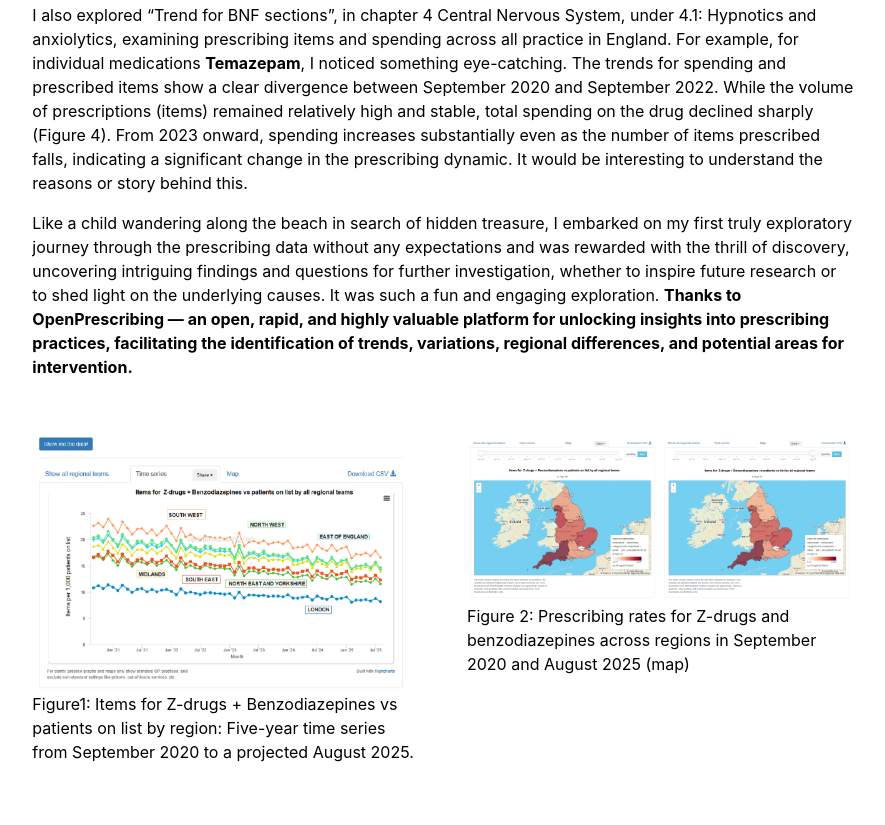
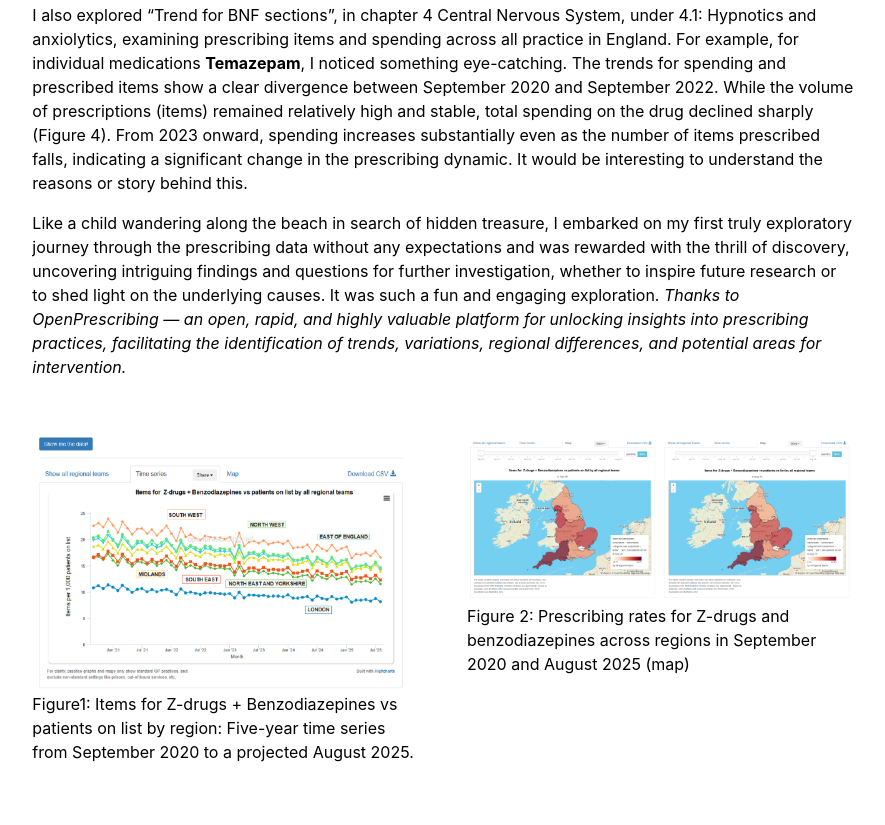
Before and after one commit to qwenww/qwenww.github.io, a plain HTML site: page posts.html in a window 1280 px wide. Shown: the part 1406-2231 px from the top of the page, without its empty margins (197-1082 px from the left). Drawn offline with Linux system fonts and the light colour scheme.

Commit message:
Update website content and layout

```diff
--- a/posts.html
+++ b/posts.html
@@ -58,7 +58,7 @@
       <p>3. Why do prescribing rates vary regionally, with the South West highest and London lowest? The South West is generally more rural than London. Although urban areas like London often involve demanding lifestyles, including commuting, noise, fast-paced living, stress alone may not necessarily lead to higher prescribing rates. So how and to what extent do regional demographics, healthcare access or socioeconomic factors contribute to these differences?</p>
       <p>It’s important to note that the current observation compared prescriptions against the total list size across regions, focusing specifically on the regional level. Other options for stratified comparison include practices, Sub-ICB Locations, PCNs, ICBs, as well as different parameters such as specific drugs or BNF sections.</p>
       <p>I also explored “Trend for BNF sections”, in chapter 4 Central Nervous System, under 4.1: Hypnotics and anxiolytics, examining prescribing items and spending across all practice in England. For example, for individual medications <b>Temazepam</b>, I noticed something eye-catching. The trends for spending and prescribed items show a clear divergence between September 2020 and September 2022. While the volume of prescriptions (items) remained relatively high and stable, total spending on the drug declined sharply (Figure 4). From 2023 onward, spending increases substantially even as the number of items prescribed falls, indicating a significant change in the prescribing dynamic. It would be interesting to understand the reasons or story behind this. </p>
-      <p class="mb-2">Like a child wandering along the beach in search of hidden treasure, I embarked on my first truly exploratory journey through the prescribing data without any expectations and was rewarded with the thrill of discovery, uncovering intriguing findings and questions for further investigation, whether to inspire future research or to shed light on the underlying causes. It was such a fun and engaging exploration. <b>Thanks to OpenPrescribing — an open, rapid, and highly valuable platform for unlocking insights into prescribing practices, facilitating the identification of trends, variations, regional differences, and potential areas for intervention.</b></p>
+      <p class="mb-2">Like a child wandering along the beach in search of hidden treasure, I embarked on my first truly exploratory journey through the prescribing data without any expectations and was rewarded with the thrill of discovery, uncovering intriguing findings and questions for further investigation, whether to inspire future research or to shed light on the underlying causes. It was such a fun and engaging exploration. <i>Thanks to OpenPrescribing — an open, rapid, and highly valuable platform for unlocking insights into prescribing practices, facilitating the identification of trends, variations, regional differences, and potential areas for intervention.</i></p>
  </div>
         <div class="col-md-6">
         <img src="/assets/img/Z_Benzo_drugs_rmv2_time_series.png" alt="Figure1" width="100%">
```
